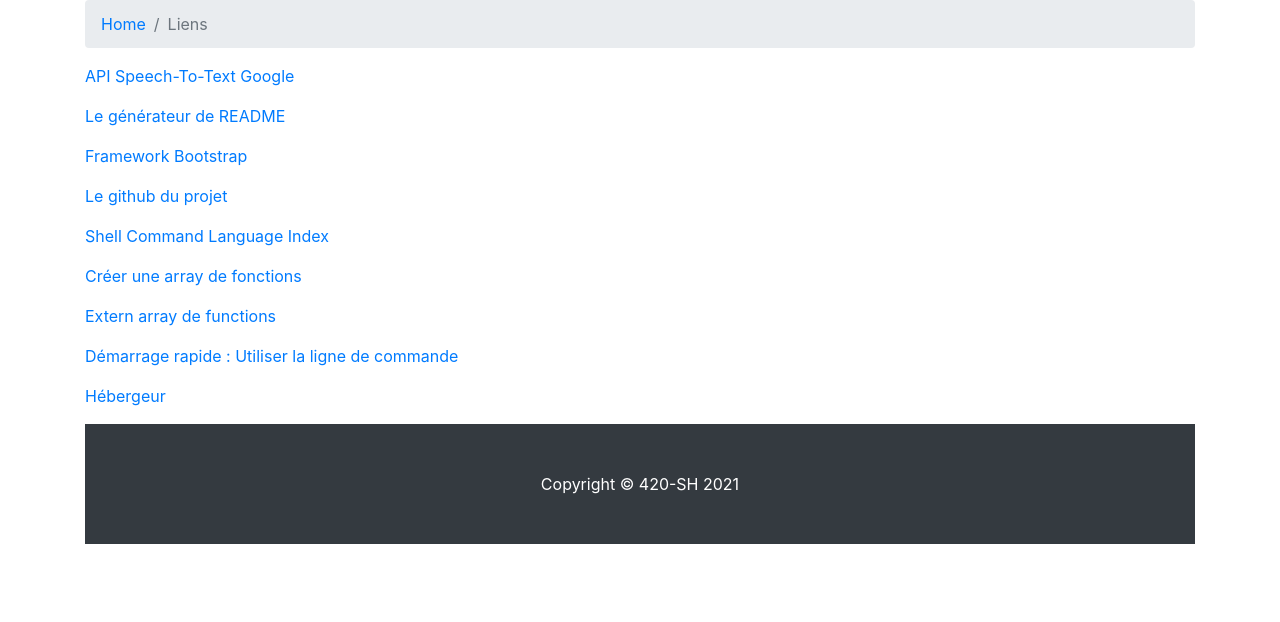
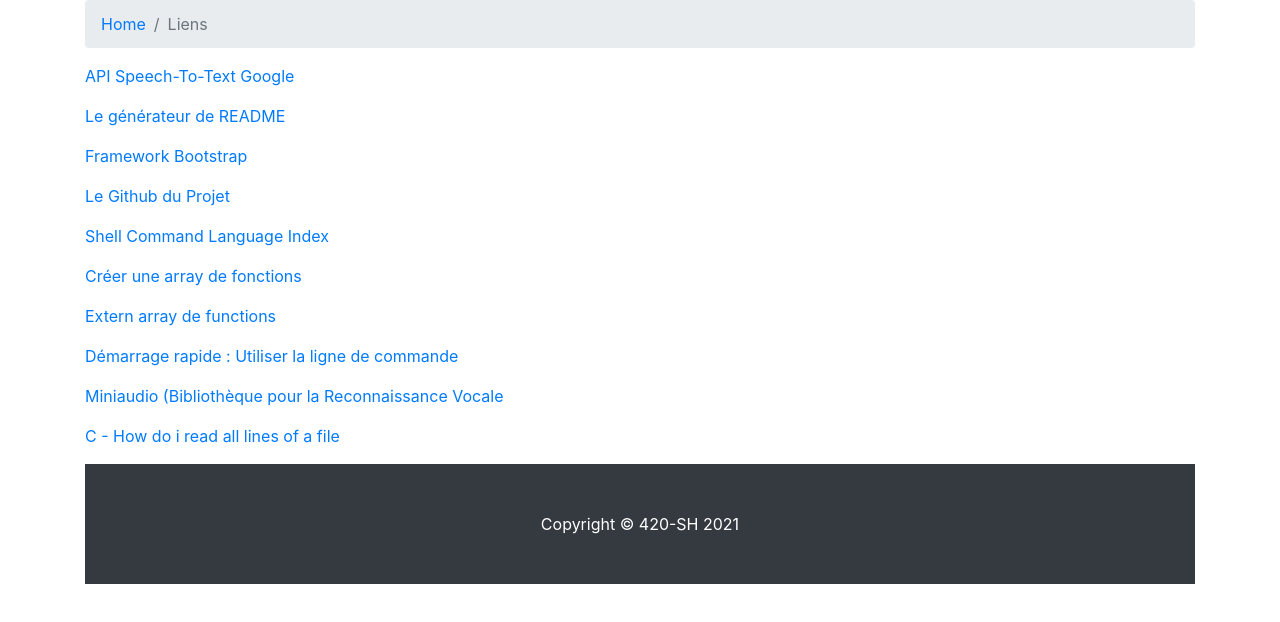
Before and after one commit to bobaiep/420sh, a website: page docs/Liens.html in a window 1280 px wide. Shown: the part 144-766 px from the top of the page. Drawn offline with Linux system fonts and the light colour scheme.

Commit message:
Version 1 - Website

```diff
--- a/docs/Liens.html
+++ b/docs/Liens.html
@@ -64,12 +64,13 @@
     <p><a href=" https://cloud.google.com/speech-to-text/docs/quickstart-protocol?hl=fr" title="API Speech-To-Text Google">API Speech-To-Text Google</a></p>
     <p><a href=" https://github.com/kefranabg/readme-md-generator" title="Le générateur de README">Le générateur de README</a></p>
     <p><a href=" https://getbootstrap.com/" title="Framework Bootstrap">Framework Bootstrap</a></p>
-    <p><a href=" https://github.com/bobaiep/420sh" title="Le github du projet">Le github du projet</a></p>
+    <p><a href=" https://github.com/bobaiep/420sh" title="Le github du projet">Le Github du Projet</a></p>
     <p><a href=" https://pubs.opengroup.org/onlinepubs/007908799/xcu/shellix.html" title="Shell Command Language Index">Shell Command Language Index</a></p>
     <p><a href=" https://stackoverflow.com/questions/5309859/how-to-define-an-array-of-functions-in-c/35756809" title="Créer une array de fonctions">Créer une array de fonctions</a></p>
     <p><a href="https://stackoverflow.com/questions/15958229/extern-array-of-pointers-to-function" title="Extern array de functions">Extern array de functions</a></p>
     <p><a href="https://cloud.google.com/speech-to-text/docs/quickstart-protocol?hl=fr" title="Démarrage rapide : Utiliser la ligne de commande">Démarrage rapide : Utiliser la ligne de commande</a></p>
-    <p><a href=" https://dyjix.eu/edu.php" title="Hébergeur">Hébergeur</a></p>
+    <p><a href="https://github.com/mackron/miniaudio" title="Miniaudio">Miniaudio (Bibliothèque pour la Reconnaissance Vocale</a></p>
+    <p><a href="https://stackoverflow.com/questions/25313850/c-how-do-i-read-all-lines-of-a-file" title="C - How do i read all lines of a file">C - How do i read all lines of a file</a></p>
 
   <!-- Footer -->
   <footer class="py-5 bg-dark">
```
Also changed, not shown: docs/historique de dev.html (+2 -2 lines), docs/Graph_1.png, docs/Graph_2.png.
